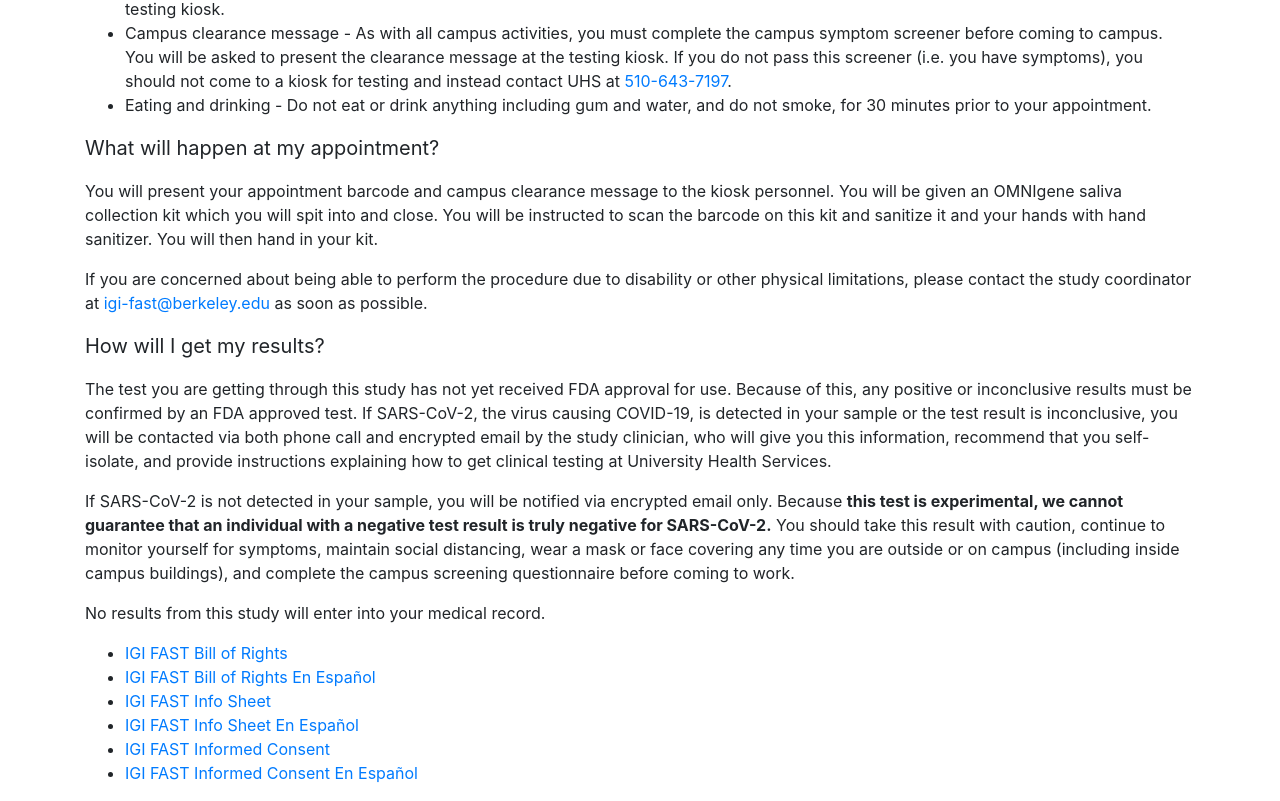
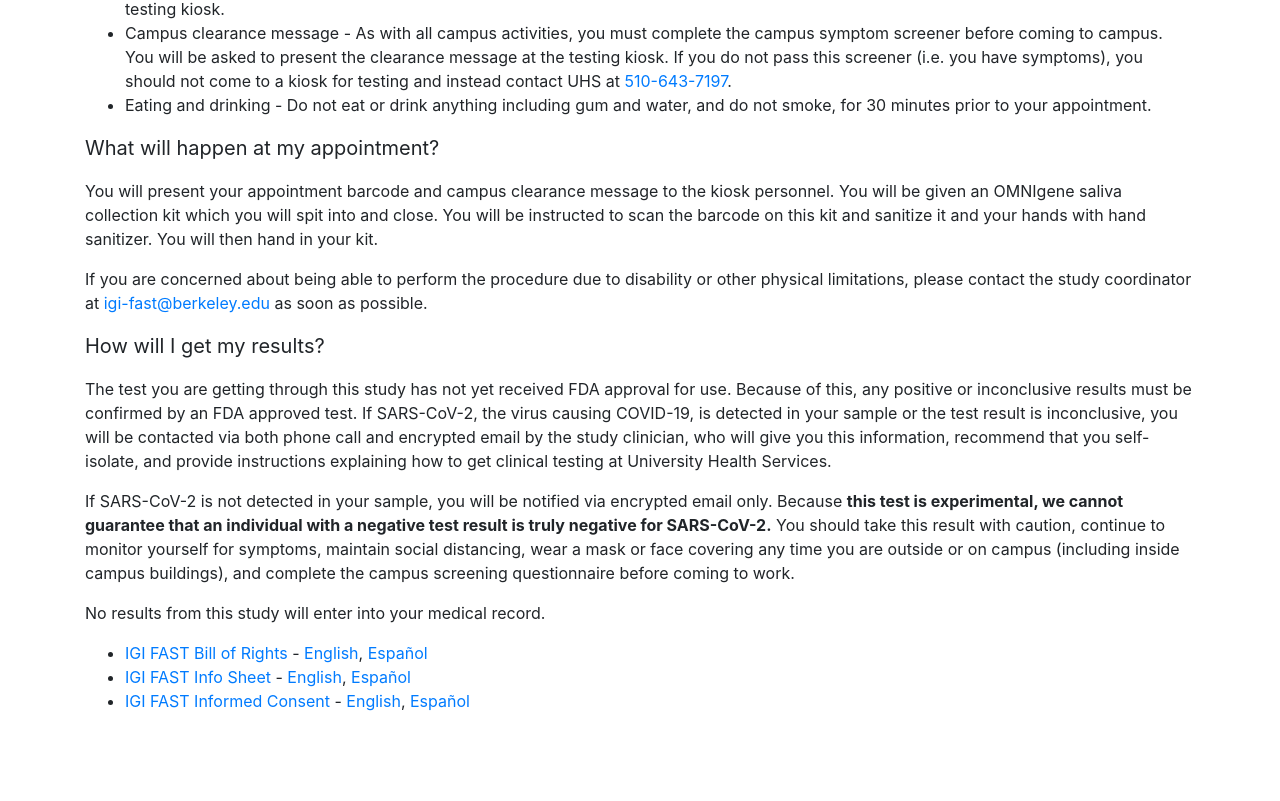
Before and after one commit to innovativegenomics/igi-testing-kiosk, a React (Create React App) app in the folder frontend/: page /about in a window 1280 px wide. Shown: the part 628-1429 px from the top of the page. After the commit the page ends 1357 px from the top, so only its background shows below. Built offline with nearby package versions, Linux system fonts and the light colour scheme; no server answers.

Commit message:
Change link formatting

```diff
--- a/frontend/src/components/public/about.component.js
+++ b/frontend/src/components/public/about.component.js
@@ -108,12 +108,9 @@
             No results from this study will enter into your medical record.
           </p>
           <ul>
-            <li><a href={billOfRights}>IGI FAST Bill of Rights</a></li>
-            <li><a href={billOfRightsSpanish}>IGI FAST Bill of Rights En Español</a></li>
-            <li><a href={infoSheet}>IGI FAST Info Sheet</a></li>
-            <li><a href={infoSheetSpanish}>IGI FAST Info Sheet En Español</a></li>
-            <li><a href={informedConsent}>IGI FAST Informed Consent</a></li>
-            <li><a href={informedConsentSpanish}>IGI FAST Informed Consent En Español</a></li>
+            <li><a href={billOfRights}>IGI FAST Bill of Rights</a> - <a href={billOfRights}>English</a>, <a href={billOfRightsSpanish}>Español</a></li>
+            <li><a href={infoSheet}>IGI FAST Info Sheet</a> - <a href={infoSheet}>English</a>, <a href={infoSheetSpanish}>Español</a></li>
+            <li><a href={informedConsent}>IGI FAST Informed Consent</a> - <a href={informedConsent}>English</a>, <a href={informedConsentSpanish}>Español</a></li>
           </ul>
         </Container>
       </div>
```
